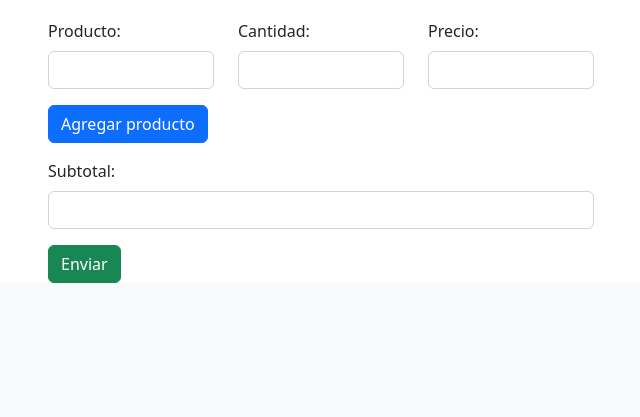
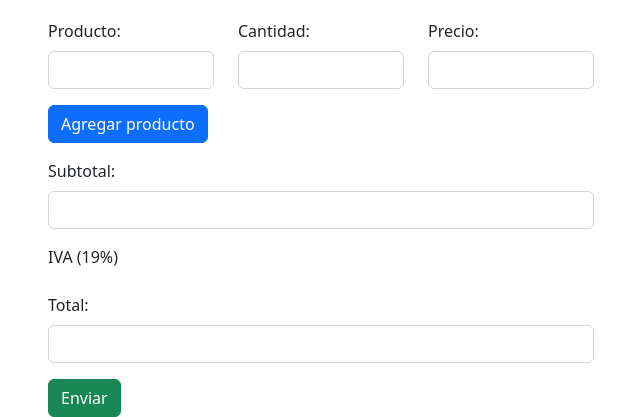
Before and after one commit to fvera21/futbolMania, a Django app: page /ordenCompra/ in a window 1280 px wide. Shown: the part 977-1394 px from the top of the page, without its empty margins (319-959 px from the left). Before the commit the page ends 1260 px from the top, so only its background shows below. Run offline with Django 3.2, Linux system fonts and the light colour scheme; some libraries are stand-ins or nearby versions.

Commit message:
iva y total

```diff
--- a/core/templates/core/ordenCompra.html
+++ b/core/templates/core/ordenCompra.html
@@ -98,6 +98,13 @@
               <label for="subtotal" class="form-label">Subtotal:</label>
               <input type="number" class="form-control" id="subtotal" name="subtotal" readonly>
             </div>
+            <div id="ivaDiv" class="mb-3">
+                <label for="iva" class="form-label">IVA (19%)</label>
+            </div>
+            <div id="totalDiv" class="mb-3">
+                <label for="total" class="form-label">Total:</label>
+                <input type="number" class="form-control" id="total" name="total" readonly>
+            </div>
             <button type="submit" class="btn btn-success">Enviar</button>
           </div>
         </form>
@@ -149,7 +156,15 @@
         var cantidad = parseFloat($('input[name="cantidad"]').eq(index).val()) || 0;
         subtotal += precio * cantidad;
     });
-    $('#subtotal').val(Math.floor(subtotal)); // Redondeamos hacia abajo para eliminar los decimales
+    $('#subtotal').val(Math.floor(subtotal));
+
+    // Calcula el IVA como el 19% del subtotal
+    var iva = subtotal * 0.19;
+    $('#iva').val(Math.floor(iva));
+
+    // Calcula el total como la suma del subtotal y el IVA
+    var total = subtotal + iva;
+    $('#total').val(Math.floor(total));
     }
   });
   </script>
```
